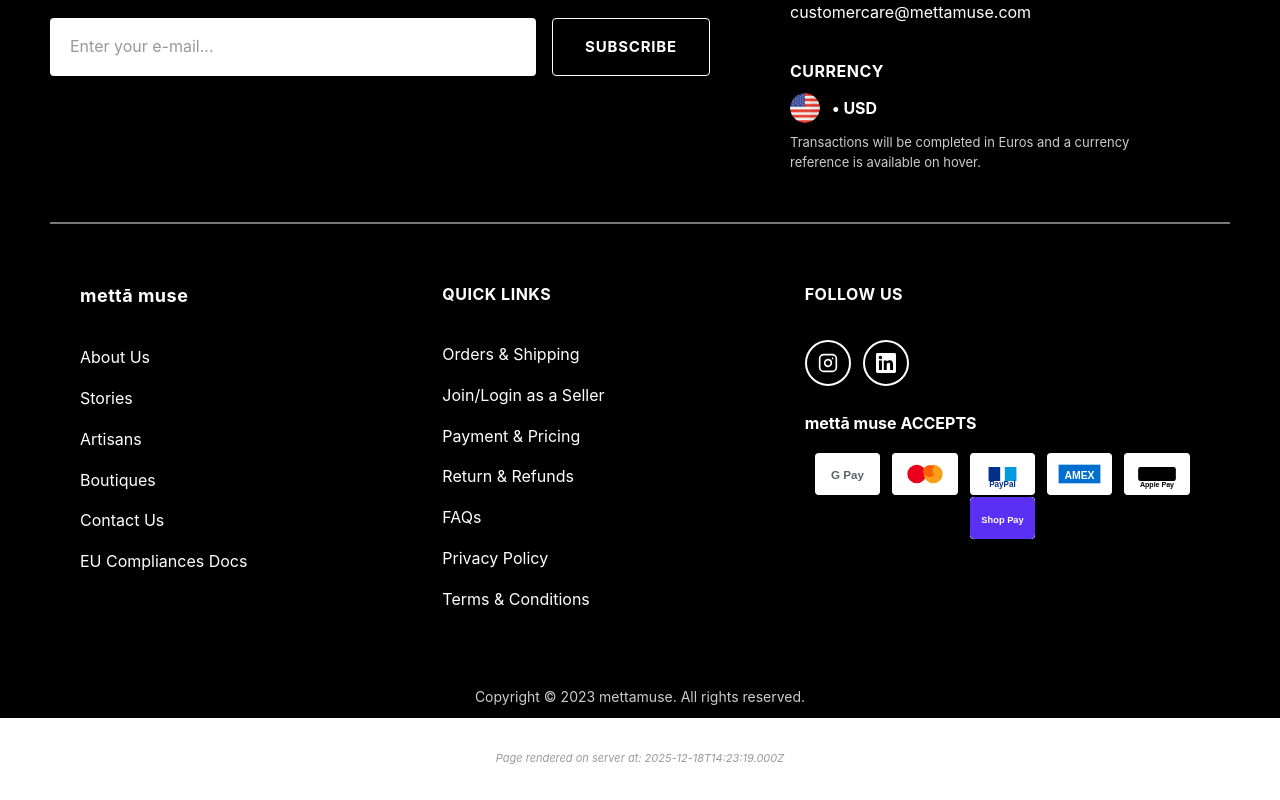
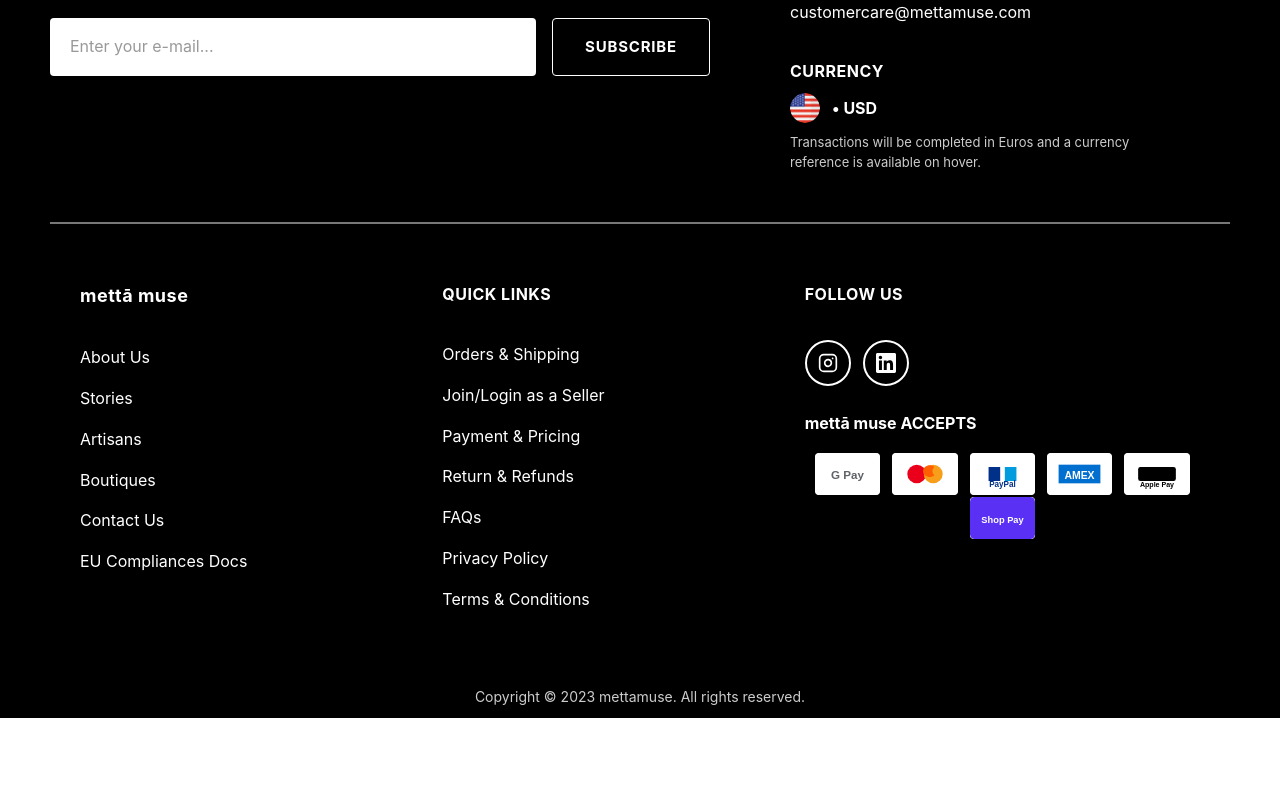
Before and after one commit to vivekbhat0120/Appscrip-task-Vivek-Bhat, a Next.js app: page / in a window 1280 px wide. Shown: the part 1868-2668 px from the top of the page. After the commit the page ends 2586 px from the top, so only its background shows below. Built offline with nearby package versions, Linux system fonts and the light colour scheme.

Commit message:
tab logo and text added v4

```diff
--- a/src/app/page.js
+++ b/src/app/page.js
@@ -36,9 +36,9 @@ export default async function Home() {
       <Footer />
 
       {/* SSR indicator - can be removed in production */}
-      <span className={styles.srCaption} aria-label="Server render timestamp">
+      {/* <span className={styles.srCaption} aria-label="Server render timestamp">
         Page rendered on server at: {renderedAt}
-      </span>
+      </span> */}
     </div>
   );
 }
```
